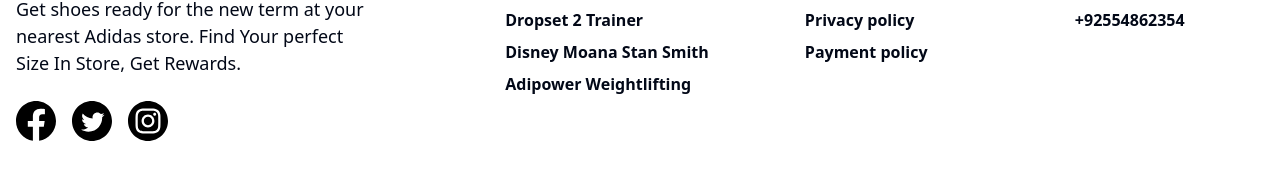
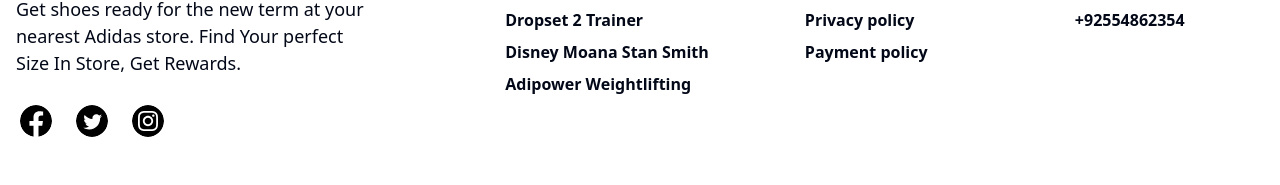
Before and after one commit to FATEH-GH/adidas, a Next.js app: page / in a window 1280 px wide. Shown: the part 5005-5190 px from the top of the page. Built offline with nearby package versions, Linux system fonts and the light colour scheme.

Commit message:
social media icons fixed

```diff
--- a/components/Footer.tsx
+++ b/components/Footer.tsx
@@ -40,6 +40,7 @@
                 height={40}
                 width={40}
                 alt="facebook icon"
+                className="bg-white rounded-full p-1"
               />
             </Link>
             <Link href="/">
@@ -48,6 +49,7 @@
                 height={40}
                 width={40}
                 alt="twitter icon"
+                className="bg-white rounded-full p-1"
               />
             </Link>
             <Link href="/">
@@ -56,6 +58,7 @@
                 height={40}
                 width={40}
                 alt="instagram icon"
+                className="bg-white rounded-full p-1"
               />
             </Link>
           </div>
```
